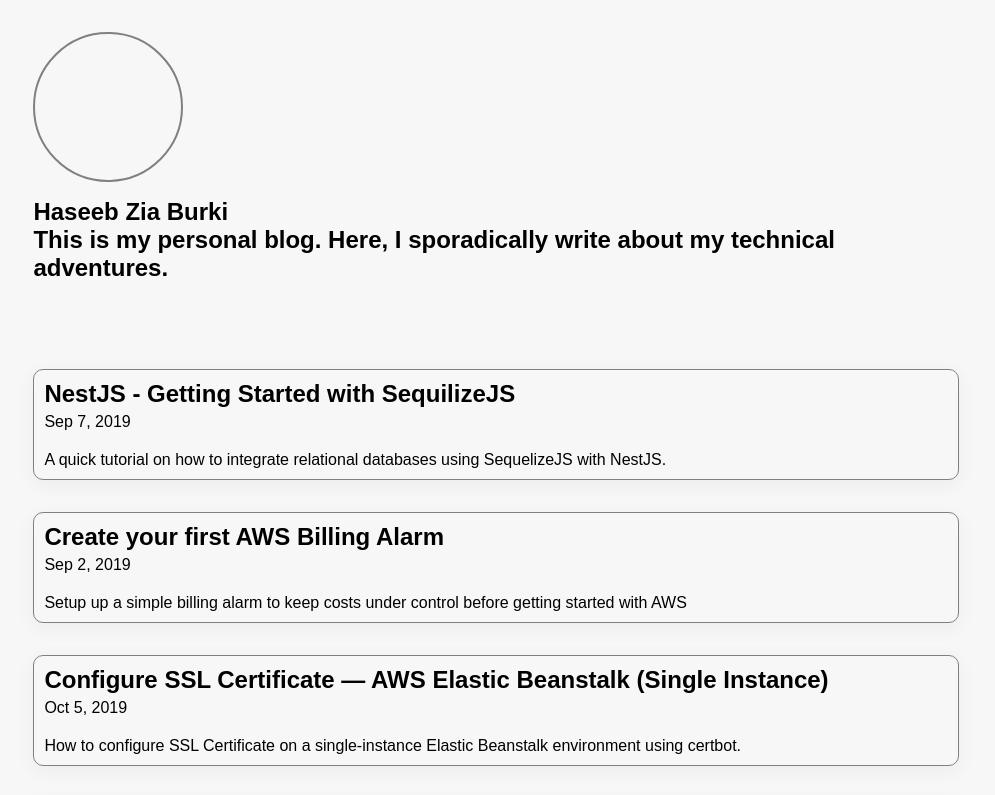
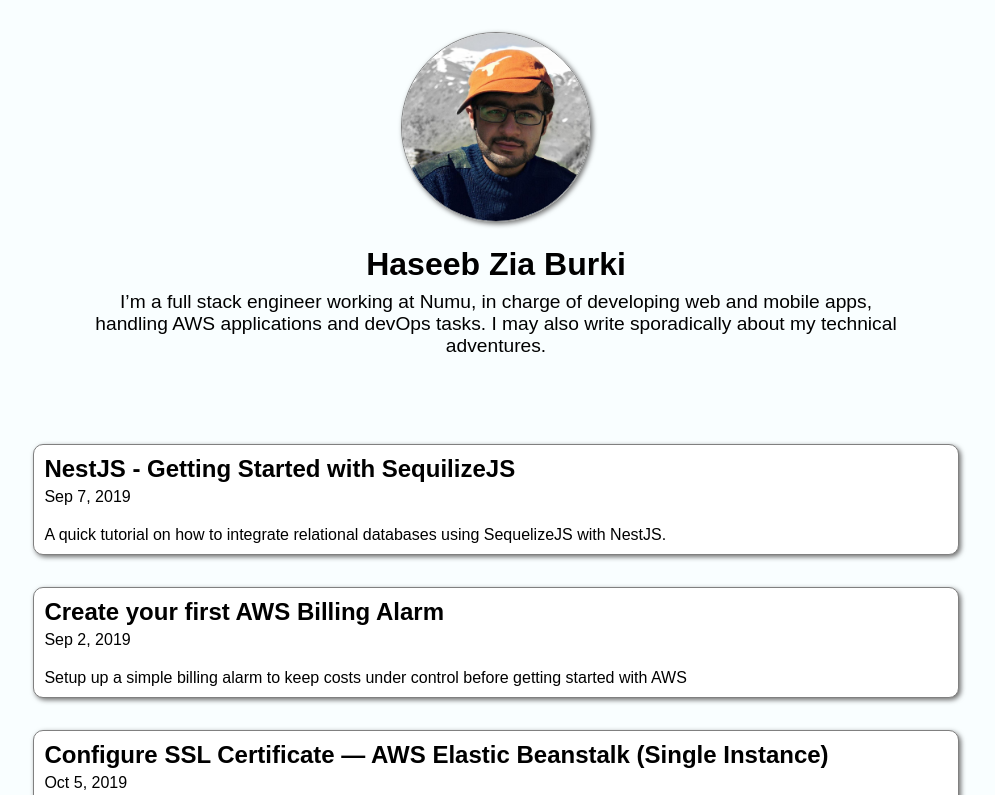
Before and after one commit to hzburki/blog, a Gatsby site: page / in a window 1280 px wide. Shown: the top 795 px of the page, without its empty margins (144-1139 px from the left). Built offline with nearby package versions, Linux system fonts and the light colour scheme; Gatsby itself is replaced by a stand-in of ours; some packages are replaced by stand-ins of ours; a web font is replaced by a local one.

Commit message:
basic styling

```diff
--- a/gatsby-browser.js
+++ b/gatsby-browser.js
@@ -18,7 +18,7 @@
     height: 100%;
     font-size: 16px;
     font-family: ${props => props.theme.fonts.main};
-    background-color: ${props => props.theme.colors.light1};
+    background-color: #F9FEFF;
   }
 
   #___gatsby, #gatsby-focus-wrapper {
--- a/gatsby-ssr.js
+++ b/gatsby-ssr.js
@@ -18,7 +18,7 @@
     height: 100%;
     font-size: 16px;
     font-family: ${props => props.theme.fonts.main};
-    background-color: ${props => props.theme.color.light1}
+    background-color: #F9FEFF;
   }
 
   #___gatsby, #gatsby-focus-wrapper {
--- a/package.json
+++ b/package.json
@@ -18,13 +18,14 @@
     "@mdx-js/react": "^1.6.14",
     "babel-plugin-styled-components": "^1.11.0",
     "gatsby": "^2.23.12",
+    "gatsby-image": "^2.4.19",
     "gatsby-plugin-google-fonts": "^1.0.1",
     "gatsby-plugin-mdx": "^1.2.29",
-    "gatsby-plugin-sharp": "^2.6.22",
+    "gatsby-plugin-sharp": "^2.6.36",
     "gatsby-plugin-styled-components": "^3.3.10",
     "gatsby-remark-images": "^3.3.21",
     "gatsby-source-filesystem": "^2.3.23",
-    "gatsby-transformer-sharp": "^2.5.11",
+    "gatsby-transformer-sharp": "^2.5.15",
     "mdx-utils": "^0.2.0",
     "prism-react-renderer": "^1.1.1",
     "react": "^16.12.0",
--- a/src/components/index/blog-card.js
+++ b/src/components/index/blog-card.js
@@ -21,7 +21,10 @@
   margin: 2rem 0;
   border-radius: 10px;
   padding: 10px;
-  box-shadow: ${props => props.theme.shadows.shadow1};
+  background-color: white;
+  -webkit-box-shadow: 2px 2px 5px 0px rgba(112, 112, 112, 1);
+  -moz-box-shadow: 2px 2px 5px 0px rgba(112, 112, 112, 1);
+  box-shadow: 2px 2px 5px 0px rgba(112, 112, 112, 1);
 `
 
 const Title = styled.h1`
--- a/src/components/index/header.js
+++ b/src/components/index/header.js
@@ -1,34 +1,66 @@
 import React from "react"
+import { useStaticQuery, graphql } from "gatsby"
+import Img from "gatsby-image"
 import styled from "styled-components"
 
 import { Layout } from "../../styled-components"
 
 export const Header = () => {
+  const data = useStaticQuery(graphql`
+    query {
+      profilePicture: file(relativePath: { eq: "me.jpg" }) {
+        childImageSharp {
+          fluid(maxWidth: 300, maxHeight: 300) {
+            ...GatsbyImageSharpFluid
+          }
+        }
+      }
+    }
+  `)
+
   return (
     <Layout>
-      <ProfilePicture />
+      <Wrapper>
+        <ProfilePicture fluid={data.profilePicture.childImageSharp.fluid} />
 
-      <Name>
-        Haseeb Zia Burki
-      </Name>
+        <Name>Haseeb Zia Burki</Name>
 
-      <Introduction>
-        This is my personal blog. Here, I sporadically write about my technical adventures.
-      </Introduction>
+        <Introduction>
+          I’m a full stack engineer working at Numu, in charge of developing web
+          and mobile apps, handling AWS applications and devOps tasks. I may
+          also write sporadically about my technical adventures.
+        </Introduction>
+      </Wrapper>
     </Layout>
   )
 }
 
-const ProfilePicture = styled.div`
-  height: 150px;
-  width: 150px;
-  border: 2px solid grey;
+const Wrapper = styled.div`
+  display: flex;
+  flex-direction: column;
+  justify-content: center;
+  align-items: center;
+  padding: 0 3rem;
+`
+
+const ProfilePicture = styled(Img)`
+  height: 190px;
+  width: 190px;
+  border: 1px solid grey;
   border-radius: 50%;
-  margin-bottom: 1rem;
+  margin-bottom: 1.5rem;
+  -webkit-box-shadow: 2px 2px 5px 0px rgba(112, 112, 112, 1);
+  -moz-box-shadow: 2px 2px 5px 0px rgba(112, 112, 112, 1);
+  box-shadow: 2px 2px 5px 0px rgba(112, 112, 112, 1);
 `
 
 const Name = styled.h1`
+  font-size: 2rem;
+  margin-bottom: 0.5rem;
 `
 
 const Introduction = styled.h2`
+  text-align: center;
+  font-size: 1.2rem;
+  font-weight: 300;
 `
```
Also changed, not shown: src/images/me.jpg (added), src/pages/index.js (line endings or trailing spaces), 1 other file.
